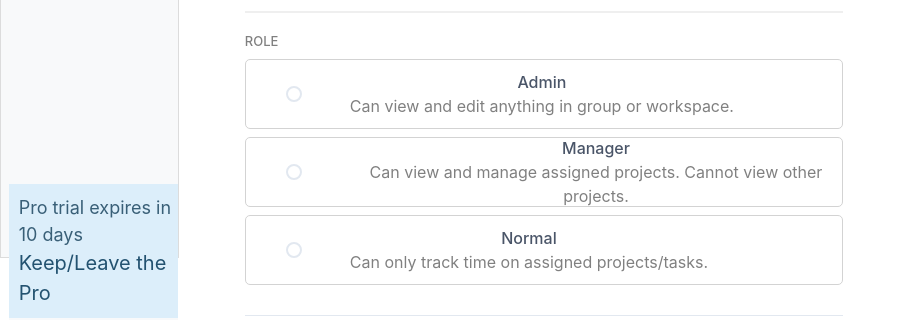
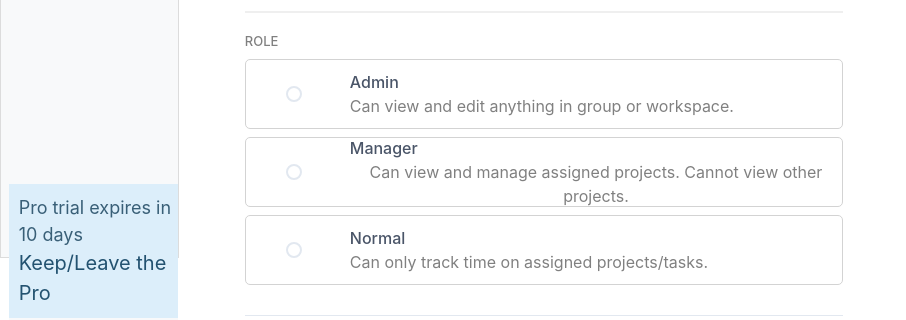
Before and after one commit to aakarsh604/Myhours-clone, a React (Create React App) app in the folder client/: page /add in a window 1280 px wide. Shown: the part 392-712 px from the top of the page, without its empty margins (0-906 px from the left). Built offline with nearby package versions, Linux system fonts and the light colour scheme.

Commit message:
minor bug fixes

```diff
--- a/client/src/pages/Pricing_Page/PricingPage.jsx
+++ b/client/src/pages/Pricing_Page/PricingPage.jsx
@@ -49,6 +49,9 @@ import {
   Value,
   H5,
 } from './Style';
+import Header from "../../components/Hedear/Header";
+import Footer from "../../components/Footer/Footer";
+
 const panel = {
   width: '93%',
   margin: 'auto',
@@ -56,6 +59,8 @@ const panel = {
 
 export const PricingPage = () => {
   return (
+    <Box>
+      <Header />
       <div
         style={{
           fontFamily: 'Avernirnextitpro, sans-serif',
@@ -304,5 +309,7 @@ export const PricingPage = () => {
           </HStack>
         </Box>
       </div>
+      <Footer/>
+    </Box>
   );
 };
--- a/client/src/pages/Signin/Signin.jsx
+++ b/client/src/pages/Signin/Signin.jsx
@@ -12,6 +12,8 @@ import {
   Text,
 } from "@chakra-ui/react";
 import { Link } from "react-router-dom";
+import Header from "../../components/Hedear/Header";
+import Footer from "../../components/Footer/Footer";
 
 const Signup = () => {
   const [form, setForm] = useState({});
@@ -52,10 +54,9 @@ const Signup = () => {
     .catch((err) => console.log(err))
 }
 
-
-
-
   return (
+    <Box>
+      <Header />
     <Box pt="150" mb="50">
       <Box boxShadow="2xl" h="450" w="32%" m="auto" pt="70" p="35">
         <Image
@@ -113,6 +114,8 @@ const Signup = () => {
         </FormControl>
       </Box>
     </Box>
+        <Footer/>
+        </Box>
   );
 };
 
--- a/client/src/pages/Signup/Signup.jsx
+++ b/client/src/pages/Signup/Signup.jsx
@@ -3,6 +3,8 @@ import { Box, Image, Heading, Input, Text, Button } from "@chakra-ui/react";
 import { FormControl, FormLabel, FormHelperText } from "@chakra-ui/react";
 import styles from "./Signup.module.css";
 import {useNavigate} from "react-router-dom";
+import Header from "../../components/Hedear/Header";
+import Footer from "../../components/Footer/Footer";
 
 const Signup = () => {
   const [form, setForm] = useState({});
@@ -34,6 +36,8 @@ const Signup = () => {
   };
 
   return (
+    <Box>
+      <Header />
     <Box pt="150" mb="50">
       <Box boxShadow="2xl" h="600" w="35%" m="auto" pt="70" p="35">
         <Image
@@ -93,6 +97,8 @@ const Signup = () => {
         </FormControl>
       </Box>
     </Box>
+    <Footer/>
+    </Box>
   );
 };
 
--- a/client/src/pages/Teams/AddTeam.jsx
+++ b/client/src/pages/Teams/AddTeam.jsx
@@ -45,12 +45,10 @@ const AddTeam = () => {
 
   const handleSubmit = (e) => {
     e.preventDefault();
-    console.log(form)
     postData(form);
   };
 
   const postData = async () => {
-    console.log(form);
     await axios.post("http://localhost:4040/teamMember/teamMemberpost", form);
     navigate("/teams");
   };
@@ -108,7 +106,7 @@ const AddTeam = () => {
                   onChange={handleChange}
                 >
                   <Flex direction="column">
-                    <Box pl="10" fontWeight="500" color="gray.600">
+                    <Box pl="10" fontWeight="500" color="gray.600" textAlign="left">
                       Admin
                     </Box>
                     <Box pl="10" color="gray">
@@ -133,7 +131,7 @@ const AddTeam = () => {
                   onChange={handleChange}
                 >
                   <Flex direction="column">
-                    <Box pl="10" fontWeight="500" color="gray.600">
+                    <Box pl="10" fontWeight="500" color="gray.600" textAlign="left">
                       Manager
                     </Box>
                     <Box pl="10" color="gray">
@@ -159,7 +157,7 @@ const AddTeam = () => {
                   onChange={handleChange}
                 >
                   <Flex direction="column">
-                    <Box pl="10" fontWeight="500" color="gray.600">
+                    <Box pl="10" fontWeight="500" color="gray.600" textAlign="left">
                       Normal
                     </Box>
                     <Box pl="10" color="gray">
--- a/client/src/pages/Teams/EditTeam.jsx
+++ b/client/src/pages/Teams/EditTeam.jsx
@@ -59,7 +59,6 @@ const EditTeam = () => {
   };
 
   const getData = async () => {
-    console.log(form);
     const res = await axios(`http://localhost:4040/teamMember/${id}`);
     setForm(res.data);
 }
--- a/client/src/pages/UsecasePage/Usecase.jsx
+++ b/client/src/pages/UsecasePage/Usecase.jsx
@@ -1,10 +1,15 @@
 import React from "react";
 import { Box, Heading, Text, Button, Grid, Image } from "@chakra-ui/react";
 import data from "./data.json";
+import {Link} from "react-router-dom";
 import Reviews from "../../components/Reviews/Reviews";
+import Header from "../../components/Hedear/Header";
+import Footer from "../../components/Footer/Footer";
 
 function Usecase() {
   return (
+    <Box>
+    <Header />
     <Box
       display="flex"
       flexDirection="column"
@@ -44,7 +49,7 @@ function Usecase() {
         mt="70px"
         fontSize="2xl"
       >
-        Get started - It's Free{" "}
+        <Link to="/signup">Get started - It's Free</Link>
       </Button>
 
       <Grid
@@ -66,6 +71,8 @@ function Usecase() {
 
       <Reviews/>
     </Box>
+    <Footer/>
+    </Box>
   );
 }
 
```
